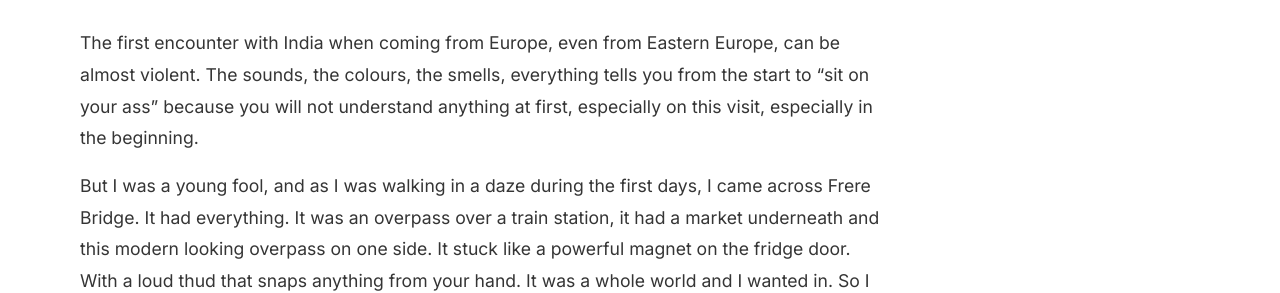
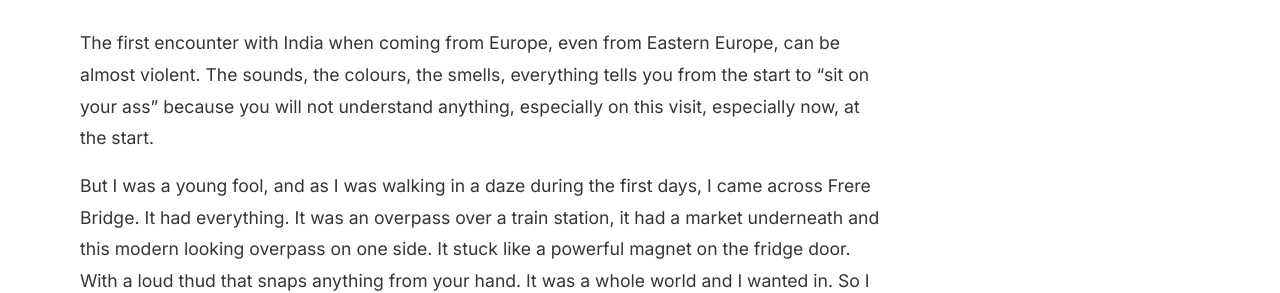
Before and after one commit to mihaievoiu/evoiu.ro, a Jekyll site: the page built from _galleries/the-bridge.md, in a window 1280 px wide and 900 px high. Shown: the part 227-520 px from the top of the window. Built offline with Jekyll 4.4.1, drawn with Linux system fonts in a browser that asks for light colours; comment, search, counter and statistics services are not loaded.

Commit message:
The Bridge: rephrase opening sentence (#34)
Co-authored-by: Claude Sonnet 4.6 <noreply@anthropic.com>

```diff
--- a/_galleries/the-bridge.md
+++ b/_galleries/the-bridge.md
@@ -105,6 +105,6 @@ images:
     caption: ""
 ---
 
-The first encounter with India when coming from Europe, even from Eastern Europe, can be almost violent. The sounds, the colours, the smells, everything tells you from the start to "sit on your ass" because you will not understand anything at first, especially on this visit, especially in the beginning.
+The first encounter with India when coming from Europe, even from Eastern Europe, can be almost violent. The sounds, the colours, the smells, everything tells you from the start to "sit on your ass" because you will not understand anything, especially on this visit, especially now, at the start.
 
 But I was a young fool, and as I was walking in a daze during the first days, I came across Frere Bridge. It had everything. It was an overpass over a train station, it had a market underneath and this modern looking overpass on one side. It stuck like a powerful magnet on the fridge door. With a loud thud that snaps anything from your hand. It was a whole world and I wanted in. So I spent most of my first time in Mumbai there, hoping. It wasn't enough, but I can show you some views from the entrance.
```
